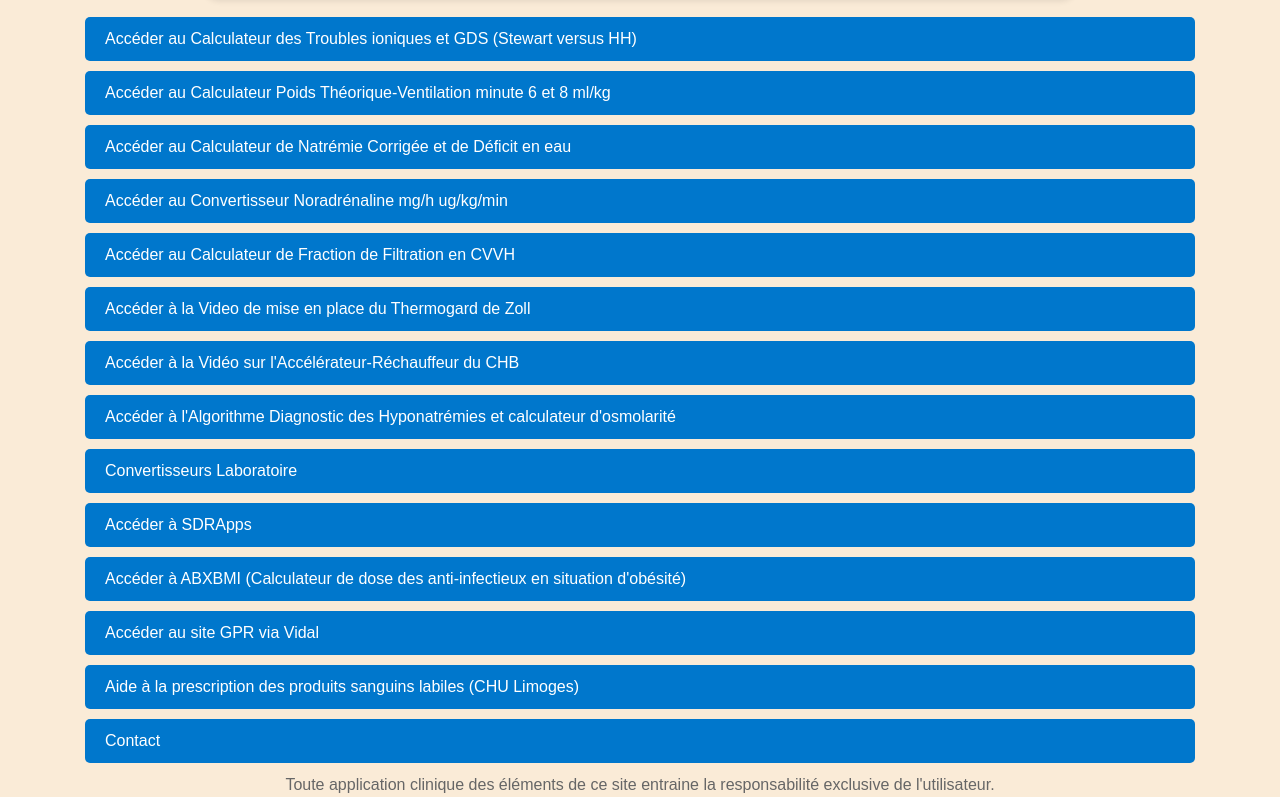
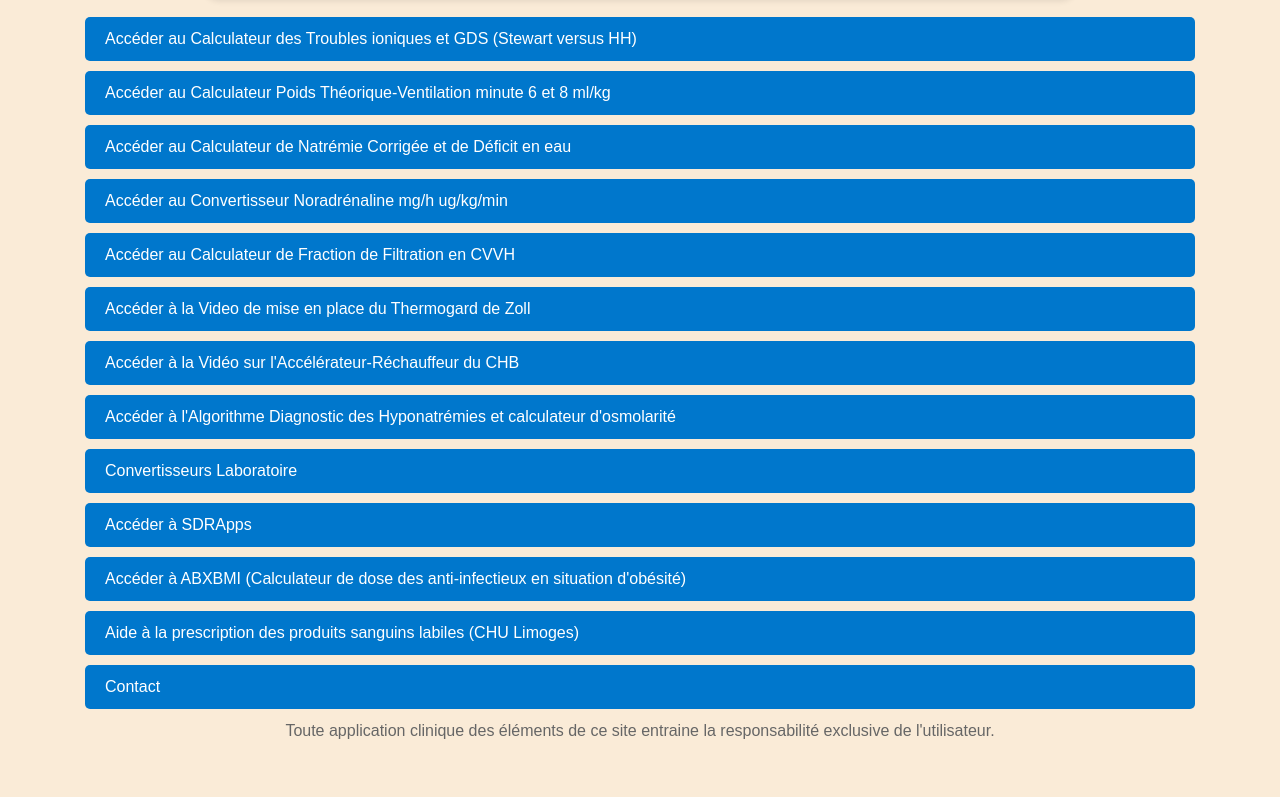
Before and after one commit to reabrive/accueil, a plain HTML site: page index.html in a window 1280 px wide. Shown: the part 159-956 px from the top of the page. After the commit the page ends 902 px from the top, so only its background shows below. Drawn offline with nearby package versions, Linux system fonts and the light colour scheme.

Commit message:
Update index.html

```diff
--- a/index.html
+++ b/index.html
@@ -260,7 +260,7 @@
 
       <a href="https://abxbmi.com" class="button">Accéder à ABXBMI (Calculateur de dose des anti-infectieux en situation d'obésité)</a>
 
-      <a href="https://hoptimal.vidal.fr/?token=AZreG-ngMXSSOH2T27QvcwT5WiU41MM3KSbVyTio2KCISKVbYQclheH_knv_5Z-v" class="button">Accéder au site GPR via Vidal</a>
+      <!-- <a href="https://hoptimal.vidal.fr/?token=AZreG-ngMXSSOH2T27QvcwT5WiU41MM3KSbVyTio2KCISKVbYQclheH_knv_5Z-v" class="button">Accéder au site GPR via Vidal</a> -->
 
       <a href="https://reabrive.github.io/PSL/PSL.pdf" class="button">Aide à la prescription des produits sanguins labiles (CHU Limoges)</a>
 
```
